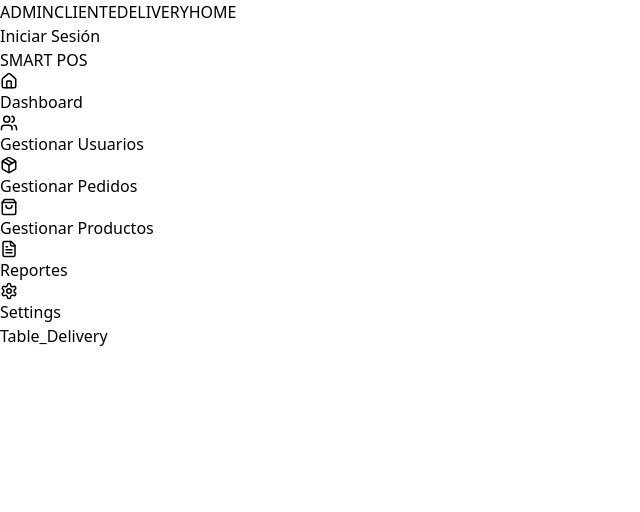
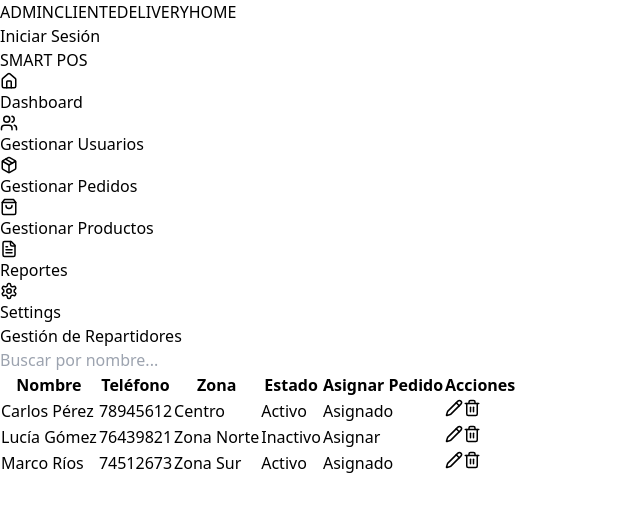
Before and after one commit to J-usi69/SmartCart-Frontend, a React (Vite) app: page /Admin/Pedidos in a window 1280 px wide. Shown: the top 512 px of the page, without its empty margins (0-640 px from the left). Built offline with nearby package versions, Linux system fonts and the light colour scheme.

Commit message:
managment table design

```diff
--- a/src/App.jsx
+++ b/src/App.jsx
@@ -1,4 +1,4 @@
-import { Route, Routes, Navigate} from "react-router-dom";
+import { Route, Routes, Navigate } from "react-router-dom";
 import { NavBar } from "./Components/NavBar.jsx";
 import { Login } from "./Routes/Login/Login.jsx";
 import { Registrar } from "./Routes/Registros/Registrar.jsx";
@@ -10,6 +10,7 @@ import { Table_Users } from "./Routes/Admin/Gestion-Usuario/Table_Users.jsx";
 import { Table_Products } from "./Routes/Admin/Gestion-Productos/Table_Products.jsx";
 import { Table_Delivery } from "./Routes/Admin/Gestion-Delivery/Table_Delivery.jsx";
 import { useState } from "react";
+import { Reportes } from "./Routes/Admin/Reports/Reportes.jsx";
 
 function App() {
   const [mostrarLogin, setMostrarLogin] = useState(false);
@@ -29,6 +30,7 @@ function App() {
           <Route path="Users" element={<Table_Users />} />
           <Route path="Productos" element={<Table_Products />} />
           <Route path="Pedidos" element={<Table_Delivery />} />
+          <Route path="Reportes" element={<Reportes />} />
         </Route>
       </Routes>
     </>
--- a/src/Components/Sidebar.jsx
+++ b/src/Components/Sidebar.jsx
@@ -47,7 +47,7 @@ export function Sidebar() {
           </Link>
 
           <Link
-            to="/Admin/Reports"
+            to="/Admin/Reportes"
             className="flex items-center space-x-3 px-4 py-2 hover:bg-[#1E293B] rounded-md"
           >
             <FileText size={18} />
--- a/src/Routes/Admin/Gestion-Delivery/Table_Delivery.jsx
+++ b/src/Routes/Admin/Gestion-Delivery/Table_Delivery.jsx
@@ -1,7 +1,113 @@
+import { useState } from "react";
+import { Pencil, Trash2 } from "lucide-react";
+
+const sampleDelivery = [
+  {
+    id: 1,
+    name: "Carlos Pérez",
+    phone: "78945612",
+    zone: "Centro",
+    status: "Activo",
+  },
+  {
+    id: 2,
+    name: "Lucía Gómez",
+    phone: "76439821",
+    zone: "Zona Norte",
+    status: "Inactivo",
+  },
+  {
+    id: 3,
+    name: "Marco Ríos",
+    phone: "74512673",
+    zone: "Zona Sur",
+    status: "Activo",
+  },
+];
+
+const statusColor = {
+  Activo: "bg-green-100 text-green-800",
+  Inactivo: "bg-red-100 text-red-800",
+};
+
 export const Table_Delivery = () => {
+  const [search, setSearch] = useState("");
+  const [deliveries, setDeliveries] = useState(sampleDelivery);
+
+  const handleAssign = (id) => {
+    setDeliveries((prev) =>
+      prev.map((d) => (d.id === id ? { ...d, status: "Activo" } : d))
+    );
+  };
+
+  const filtered = deliveries.filter((d) =>
+    d.name.toLowerCase().includes(search.toLowerCase())
+  );
   return (
-    <div>
-        Table_Delivery
+    <div className="p-6">
+      <div className="flex justify-between mb-4">
+        <h2 className="text-xl font-bold">Gestión de Repartidores</h2>
+        <input
+          type="text"
+          placeholder="Buscar por nombre..."
+          className="px-4 py-2 border rounded-md w-64"
+          value={search}
+          onChange={(e) => setSearch(e.target.value)}
+        />
+      </div>
+
+      <div className="overflow-x-auto shadow rounded-lg">
+        <table className="min-w-full text-sm text-left text-gray-700">
+          <thead className="bg-gray-800 text-white">
+            <tr>
+              <th className="px-4 py-3">Nombre</th>
+              <th className="px-4 py-3">Teléfono</th>
+              <th className="px-4 py-3">Zona</th>
+              <th className="px-4 py-3">Estado</th>
+              <th className="px-4 py-3">Asignar Pedido</th>
+              <th className="px-4 py-3 text-center">Acciones</th>
+            </tr>
+          </thead>
+          <tbody>
+            {filtered.map((d) => (
+              <tr key={d.id} className="bg-white border-b hover:bg-gray-50">
+                <td className="px-4 py-3 font-medium">{d.name}</td>
+                <td className="px-4 py-3">{d.phone}</td>
+                <td className="px-4 py-3">{d.zone}</td>
+                <td className="px-4 py-3">
+                  <span
+                    className={`px-2 py-1 rounded-full text-xs font-semibold ${
+                      statusColor[d.status]
+                    }`}
+                  >
+                    {d.status}
+                  </span>
+                </td>
+                <td className="px-4 py-3">
+                  {d.status === "Inactivo" ? (
+                    <button
+                      onClick={() => handleAssign(d.id)}
+                      className="bg-blue-600 text-white px-3 py-1 rounded hover:bg-blue-700 text-xs"
+                    >
+                      Asignar
+                    </button>
+                  ) : (
+                    <span className="text-sm text-gray-400">Asignado</span>
+                  )}
+                </td>
+                <td className="px-4 py-3 text-center space-x-2">
+                  <button className="text-indigo-600 hover:text-indigo-800">
+                    <Pencil size={18}/>
+                  </button>
+                  <button className="text-red-600 hover:text-red-800">
+                    <Trash2 size={18}/>
+                  </button>
+                </td>
+              </tr>
+            ))}
+          </tbody>
+        </table>
+      </div>
     </div>
-  )
-}
+  );
+};
--- a/src/Routes/Admin/Gestion-Productos/Table_Products.jsx
+++ b/src/Routes/Admin/Gestion-Productos/Table_Products.jsx
@@ -1,3 +1,4 @@
+import { Pencil, Trash2 } from "lucide-react";
 import { useState } from "react";
 
 const sampleProducts = [
@@ -48,14 +49,7 @@ export const Table_Products = () => {
     <div className="p-6">
       {/* Toolbar */}
       <div className="flex justify-between mb-4">
-        <div className="space-x-2">
-          <button className="bg-indigo-600 text-white px-4 py-2 rounded hover:bg-indigo-700">
-            <i className="pi pi-plus mr-2"></i>Nuevo
-          </button>
-          <button className="bg-red-600 text-white px-4 py-2 rounded hover:bg-red-700">
-            <i className="pi pi-trash mr-2"></i>Eliminar
-          </button>
-        </div>
+        <div className="space-x-2"></div>
         <div className="flex items-center space-x-2">
           <input
             type="file"
@@ -112,10 +106,10 @@ export const Table_Products = () => {
                 </td>
                 <td className="px-4 py-3 text-center space-x-2">
                   <button className="text-indigo-600 hover:text-indigo-800">
-                    <i className="pi pi-pencil"></i>
+                    <Pencil size={18}/>
                   </button>
                   <button className="text-red-600 hover:text-red-800">
-                    <i className="pi pi-trash"></i>
+                    <Trash2 size={18} />
                   </button>
                 </td>
               </tr>
--- a/src/Routes/Admin/Gestion-Usuario/Table_Users.jsx
+++ b/src/Routes/Admin/Gestion-Usuario/Table_Users.jsx
@@ -1,3 +1,4 @@
+import { Pencil, Trash2 } from "lucide-react";
 import { useState } from "react";
 
 const mockData = [
@@ -130,9 +131,12 @@ export const Table_Users = () => {
                       ></div>
                     </div>
                   </td>
-                  <td className="px-6 py-4 text-center">
+                  <td className="px-6 py-4 text-center space-x-3">
                     <button className="text-gray-500 hover:text-indigo-600">
-                      <i className="pi pi-cog"></i>
+                      <Pencil size={18}/>
+                    </button>
+                    <button className="text-red-500 hover:text-red-800">
+                      <Trash2 size={18}/>
                     </button>
                   </td>
                 </tr>
--- /dev/null
+++ b/src/Routes/Admin/Orders/Orders.jsx
@@ -0,0 +1,5 @@
+export const Orders = () => {
+  return (
+    <div>Orders</div>
+  )
+}
```
